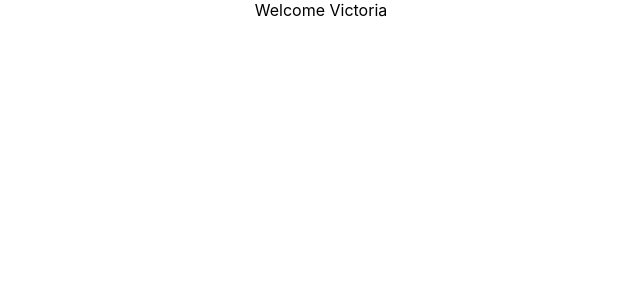
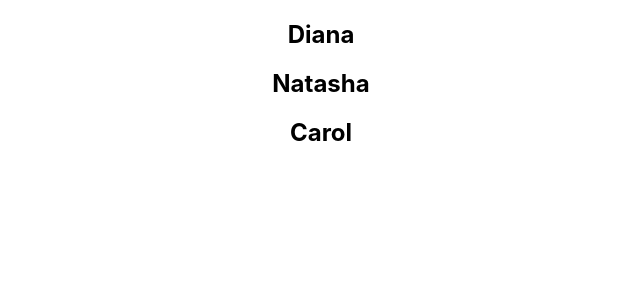
Before and after one commit to Victoria-Hodder/react-playground, a React (Create React App) app: page / in a window 1280 px wide. Shown: the top 300 px of the page, without its empty margins (319-959 px from the left). Built offline with nearby package versions, Linux system fonts and the light colour scheme.

Commit message:
Video 1, part a: List rendering in NameList comp

```diff
--- a/src/App.js
+++ b/src/App.js
@@ -2,12 +2,13 @@
 // import logo from './logo.svg';
 import './App.css';
 import UserGreeting from './components/UserGreeting';
+import NameList from './components/NameList';
 
 class App extends Component {
     render () {
       return (
       <div className="App">
-        <UserGreeting />
+        <NameList />
       </div>
     );
   }
--- /dev/null
+++ b/src/components/NameList.js
@@ -0,0 +1,10 @@
+import React from 'react'
+
+function NameList() {
+    const names = ['Diana', 'Natasha', 'Carol']
+    const NameList = names.map(name => <h2>{name}</h2>)
+    return <div>{NameList}</div>
+}
+
+
+export default NameList
```
